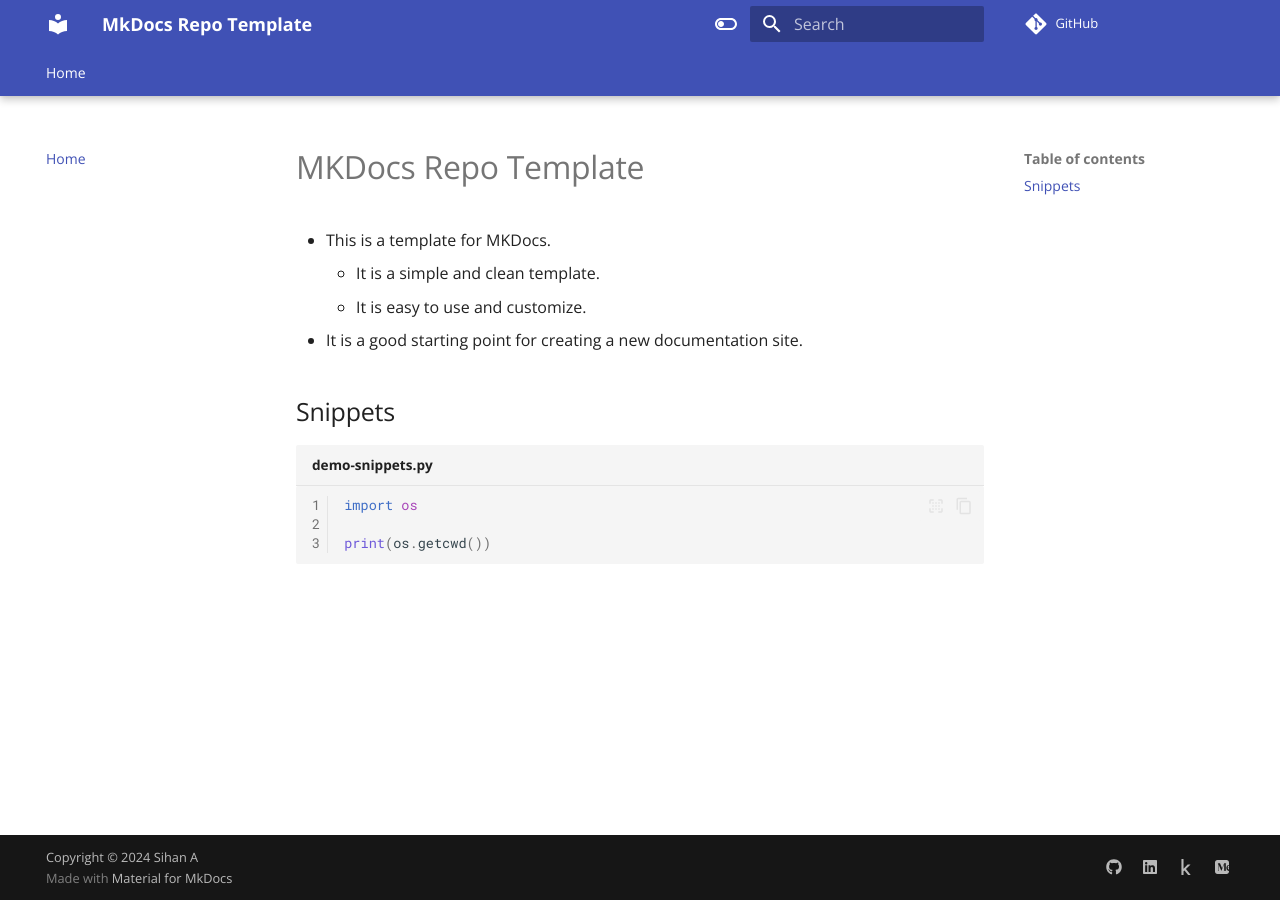
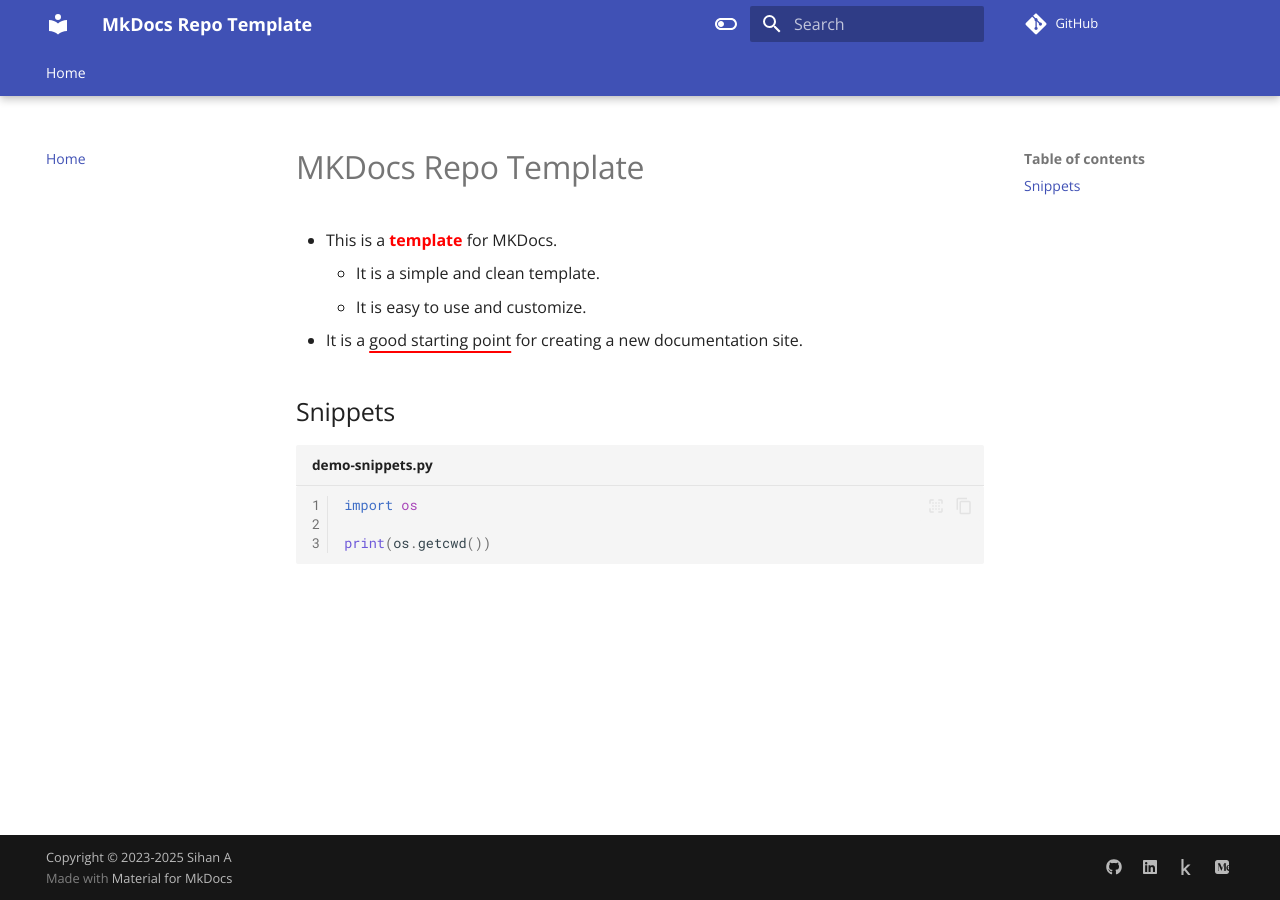
Before and after one commit to russhustle/mkdocs-repo-template, an MkDocs documentation site: the page built from docs/README.md, in a window 1280 px wide. Built offline with MkDocs 1.6.1 and Material for MkDocs 9.7.7, drawn with Linux system fonts in a browser that asks for light colours; comment, search, counter and statistics services are not loaded.

Commit message:
2025/05/25 Update

```diff
--- a/.pre-commit-config.yaml
+++ b/.pre-commit-config.yaml
@@ -15,15 +15,15 @@ repos:
       - id: detect-private-key
 
   - repo: https://github.com/ambv/black
-    rev: 24.10.0
+    rev: 25.1.0
     hooks:
       - id: black
   - repo: https://github.com/pycqa/flake8
-    rev: 7.1.1
+    rev: 7.2.0
     hooks:
       - id: flake8
   - repo: https://github.com/timothycrosley/isort
-    rev: 5.13.2
+    rev: 6.0.1
     hooks:
       - id: isort
   - repo: https://github.com/econchick/interrogate
--- a/docs/README.md
+++ b/docs/README.md
@@ -1,9 +1,9 @@
 # MKDocs Repo Template
 
--   This is a template for MKDocs.
+-   This is a **template** for MKDocs.
     -   It is a simple and clean template.
     -   It is easy to use and customize.
--   It is a good starting point for creating a new documentation site.
+-   It is a <u>good starting point</u> for creating a new documentation site.
 
 ## Snippets
 
--- /dev/null
+++ b/docs/utils/extra.css
@@ -0,0 +1,22 @@
+img:not(.md-header__button.md-logo img) {
+    border: 1px solid black;
+    /* image width 500px */
+    /* width: 500px; */
+}
+
+/* underline */
+u,
+underline {
+    text-decoration: underline;
+    text-decoration-color: red;
+    text-decoration-thickness: 2px;
+    text-decoration-style: solid;
+    text-underline-offset: 0.3em;
+}
+
+/* generate for bold texts with red color */
+strong,
+b {
+    font-weight: bold;
+    color: red;
+}
--- a/mkdocs.yaml
+++ b/mkdocs.yaml
@@ -3,7 +3,7 @@ site_url: https://github.com/russhustle/mkdocs-repo-template
 site_author: Sihan A
 site_description: A template for creating a documentation site with MkDocs.
 repo_url: https://github.com/russhustle/mkdocs-repo-template
-copyright: Copyright &copy; 2024 Sihan A
+copyright: Copyright &copy; 2023-2025 Sihan A
 
 ##############################################
 ######      Navigation configuration    ######
@@ -131,5 +131,6 @@ extra_javascript:
     - https://unpkg.com/mathjax@3/es5/tex-mml-chtml.js
 
 extra_css:
+    - utils/extra.css
     - utils/unordered-list-symbols.css
     - utils/ordered-list-symbols.css
```
Also changed, not shown: pyproject.toml (+9 -9 lines), 1 other file.
